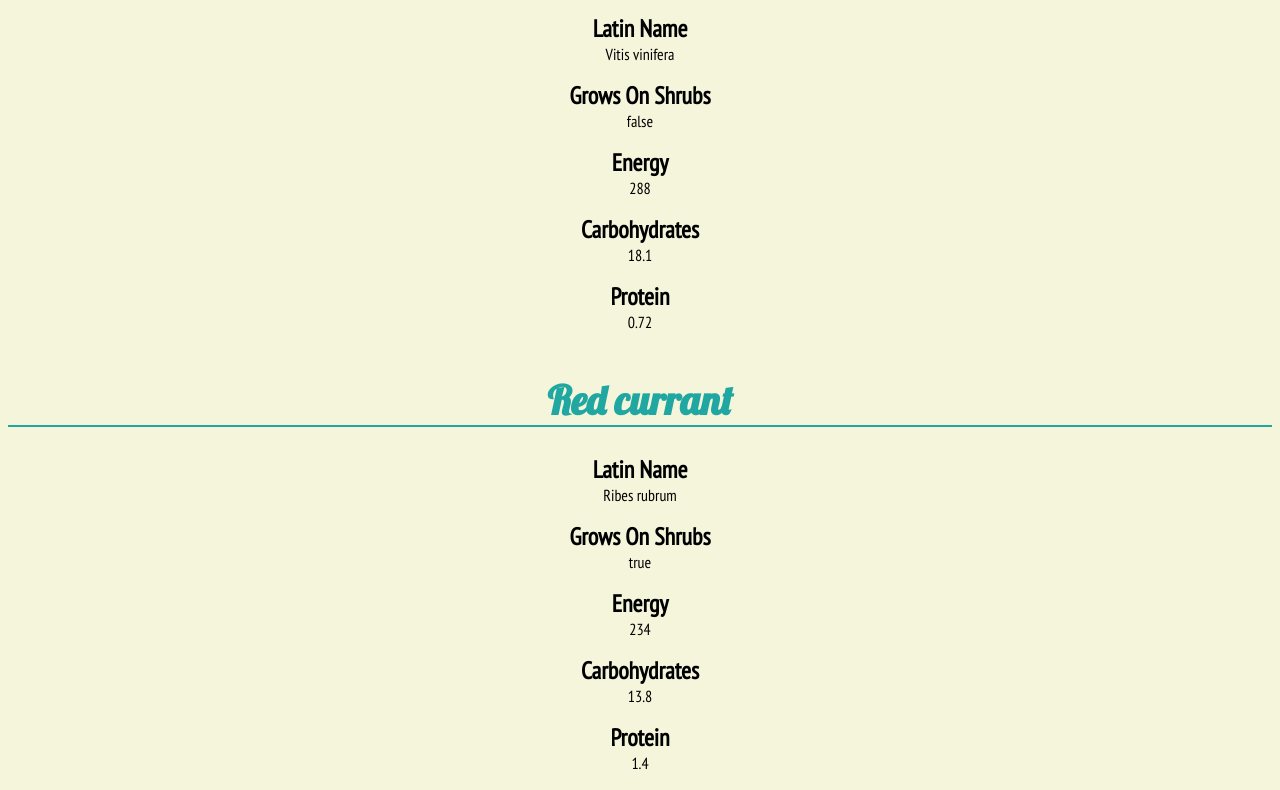
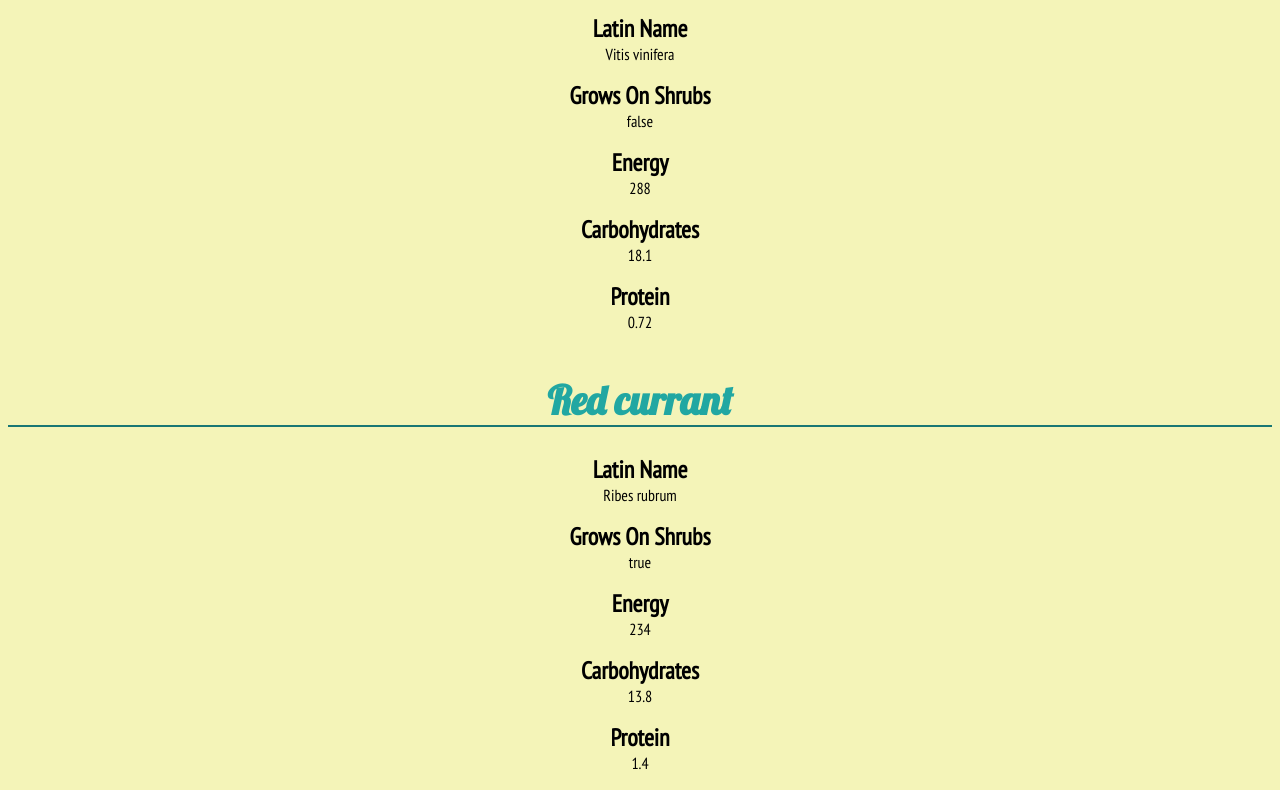
Before and after one commit to christianne-mcpartland/dsn1676-assignment-4, a plain HTML site: page index.html in a window 1280 px wide. Shown: the part 533-1323 px from the top of the page. Drawn offline with Linux system fonts and the light colour scheme.

Commit message:
Fixing the colours on:
-horizontal rule
-background (body)

```diff
--- a/css/main.css
+++ b/css/main.css
@@ -1,5 +1,5 @@
 body {
-    background-color: beige;
+    background-color: #f4f4b8;
 }
 
 h1 {
@@ -7,7 +7,7 @@ h1 {
     font-family: 'Lobster', cursive;
     text-align: center;
     font-size: 2.5rem;
-    border-bottom: 2px solid #21a7a2;
+    border-bottom: 2px solid #187774;
 }
 
 dd {
```
